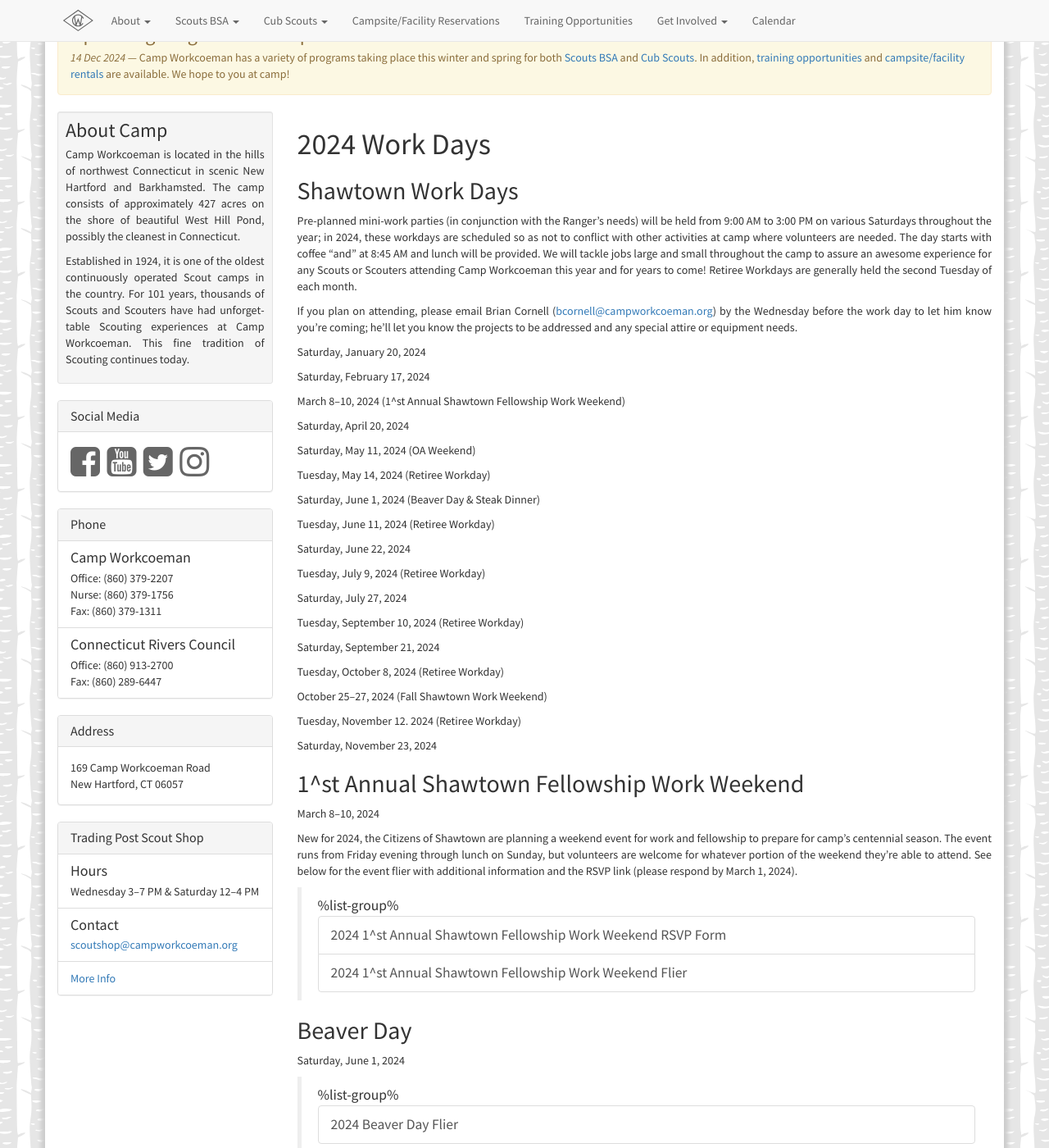
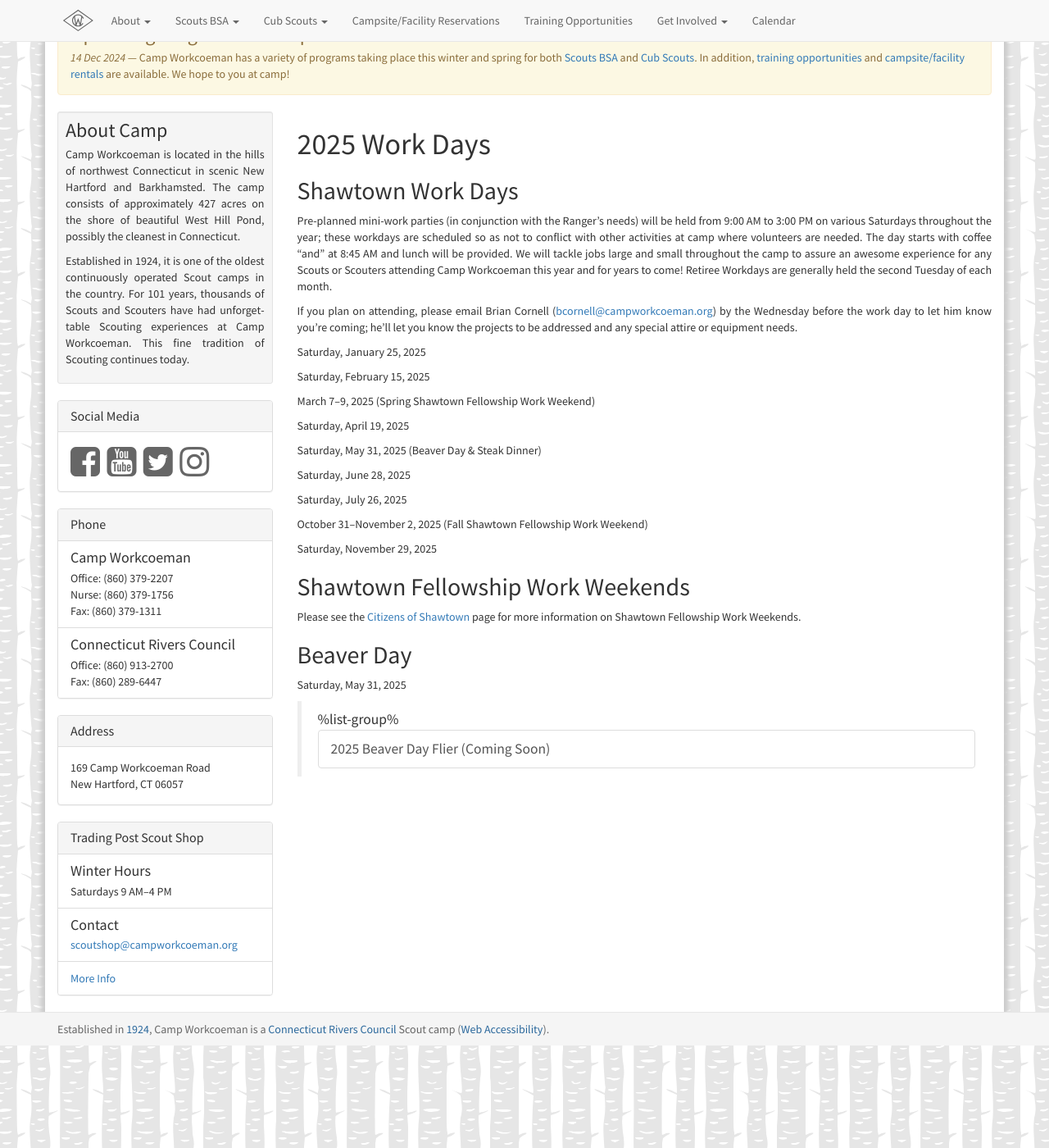
Before and after one commit to campworkcoeman/campworkcoeman.org, a Jekyll site: the page built from get-involved/work-days.md, in a window 1280 px wide and 1400 px high, scrolled down 238 px. Shown: the whole window at 82% size. Built offline with Jekyll 4.4.1, drawn with Linux system fonts in a browser that asks for light colours; nearby versions of some CDN libraries; Markdown is read by kramdown in place of the engine named in the settings.

Commit message:
Update trading post hours, add Shawtown fall newsletter, and update work days for 2025.

```diff
--- a/_includes/sidebar.html
+++ b/_includes/sidebar.html
@@ -60,15 +60,15 @@
       </div>
       <ul class="list-group">
         <li class="list-group-item">
-          <h4 class="list-group-item-heading"><span itemprop="name">Hours</span></h4>
-          <span itemprop="openingHoursSpecification" datetime="We 15:00-19:00, Sa 12:00-16:00">Wednesday 3&ndash;7 PM & Saturday 12&ndash;4 PM</span>
+          <h4 class="list-group-item-heading"><span itemprop="name">Winter Hours</span></h4>
+          <span itemprop="openingHoursSpecification" datetime="Sa 09:00-16:00">Saturdays 9 AM&ndash;4 PM</span>
         </li>
         <li class="list-group-item">
           <h4 class="list-group-item-heading">Contact</h4>
           <a href="mailto:scoutshop@campworkcoeman.org">scoutshop@campworkcoeman.org</a>
         </li>
         <li class="list-group-item">
-          <a href="{{ site.url }}/about/news/2024/09/02/scout-shop/">More Info</a>
+          <a href="{{ site.url }}/about/news/2025/01/02/updated-scout-shop-hours/">More Info</a>
         </li>
       </ul>
     </div>
--- a/get-involved/work-days.md
+++ b/get-involved/work-days.md
@@ -1,64 +1,42 @@
 ---
 published: true
 layout: generic
-title: 2024 Work Days
+title: 2025 Work Days
 description: Members of the Citizens of Shawtown gather at camp on (generally) the fourth Saturday of each month to help the camp ranger with projects around camp. Your help is greatly appreciated!
 keywords: work days, volunteer
 ---
 
 ## Shawtown Work Days
 
-Pre-planned mini-work parties (in conjunction with the Ranger's needs) will be held from 9:00 AM to 3:00 PM on various Saturdays throughout the year; in 2024, these workdays are scheduled so as not to conflict with other activities at camp where volunteers are needed. The day starts with coffee "and" at 8:45 AM and lunch will be provided. We will tackle jobs large and small throughout the camp to assure an awesome experience for any Scouts or Scouters attending Camp Workcoeman this year and for years to come! Retiree Workdays are generally held the second Tuesday of each month.
+Pre-planned mini-work parties (in conjunction with the Ranger's needs) will be held from 9:00 AM to 3:00 PM on various Saturdays throughout the year; these workdays are scheduled so as not to conflict with other activities at camp where volunteers are needed. The day starts with coffee "and" at 8:45 AM and lunch will be provided. We will tackle jobs large and small throughout the camp to assure an awesome experience for any Scouts or Scouters attending Camp Workcoeman this year and for years to come! Retiree Workdays are generally held the second Tuesday of each month.
 
 If you plan on attending, please email Brian Cornell ([bcornell@campworkcoeman.org](mailto:bcornell@campworkcoeman.org)) by the Wednesday before the work day to let him know you're coming; he'll let you know the projects to be addressed and any special attire or equipment needs.
 
-Saturday, January 20, 2024
+Saturday, January 25, 2025
 
-Saturday, February 17, 2024
+Saturday, February 15, 2025
 
-March 8--10, 2024 (1^st Annual Shawtown Fellowship Work Weekend)
+March 7--9, 2025 (Spring Shawtown Fellowship Work Weekend)
 
-Saturday, April 20, 2024
+Saturday, April 19, 2025
 
-Saturday, May 11, 2024 (OA Weekend)
+Saturday, May 31, 2025 (Beaver Day & Steak Dinner)
 
-Tuesday, May 14, 2024 (Retiree Workday)
+Saturday, June 28, 2025
 
-Saturday, June 1, 2024 (Beaver Day & Steak Dinner)
+Saturday, July 26, 2025
 
-Tuesday, June 11, 2024 (Retiree Workday)
+October 31--November 2, 2025 (Fall Shawtown Fellowship Work Weekend)
 
-Saturday, June 22, 2024
+Saturday, November 29, 2025
 
-Tuesday, July 9, 2024 (Retiree Workday)
+## Shawtown Fellowship Work Weekends
 
-Saturday, July 27, 2024
-
-Tuesday, September 10, 2024 (Retiree Workday)
-
-Saturday, September 21, 2024
-
-Tuesday, October 8, 2024 (Retiree Workday)
-
-October 25--27, 2024 (Fall Shawtown Work Weekend)
-
-Tuesday, November 12. 2024 (Retiree Workday)
-
-Saturday, November 23, 2024
-
-## 1^st Annual Shawtown Fellowship Work Weekend
-
-March 8--10, 2024
-
-New for 2024, the Citizens of Shawtown are planning a weekend event for work and fellowship to prepare for camp's centennial season. The event runs from Friday evening through lunch on Sunday, but volunteers are welcome for whatever portion of the weekend they're able to attend. See below for the event flier with additional information and the RSVP link (please respond by March 1, 2024).
-
-> %list-group%
-> <a href="https://forms.gle/t3tx46dyJKeY6PwM7" class="list-group-item">2024 1^st Annual Shawtown Fellowship Work Weekend RSVP Form</a>
-> <a href="{{ site.url }}/pdf/2024/2024-shawtown-work-weekend-flier.pdf" class="list-group-item">2024 1^st Annual Shawtown Fellowship Work Weekend Flier</a>
+Please see the [Citizens of Shawtown]({{ site.url }}/get-involved/citizens-of-shawtown/) page for more information on Shawtown Fellowship Work Weekends.
 
 ## Beaver Day
 
-Saturday, June 1, 2024
+Saturday, May 31, 2025
 
 > %list-group%
-> <a href="{{ site.url }}/pdf/2024/2024-beaver-day-flier.pdf" class="list-group-item">2024 Beaver Day Flier</a>
+> <a href="{{ site.url }}/#" class="list-group-item">2025 Beaver Day Flier (Coming Soon)</a>
```
Also changed, not shown: about/news/_posts/2025-01-02-updated-scout-shop-hours.md (added, +9 -0 lines), get-involved/citizens-of-shawtown/archive.md (+1 -0 lines), get-involved/citizens-of-shawtown/index.md (+10 -26 lines), 1 other file.
